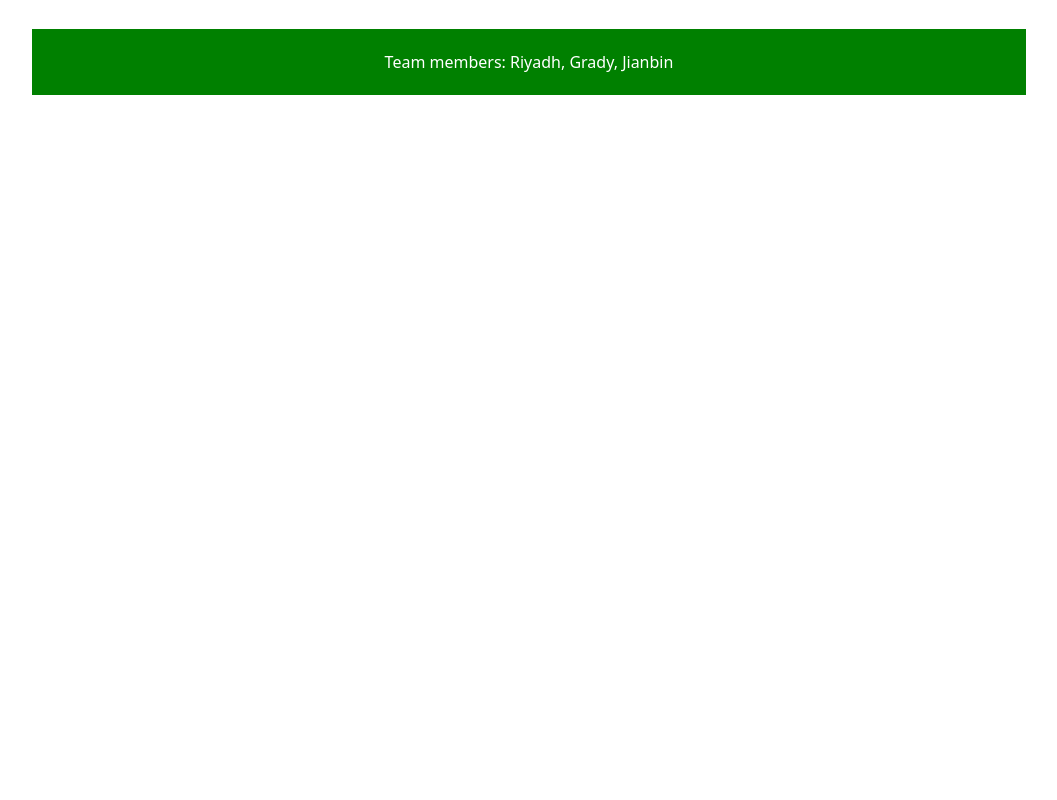
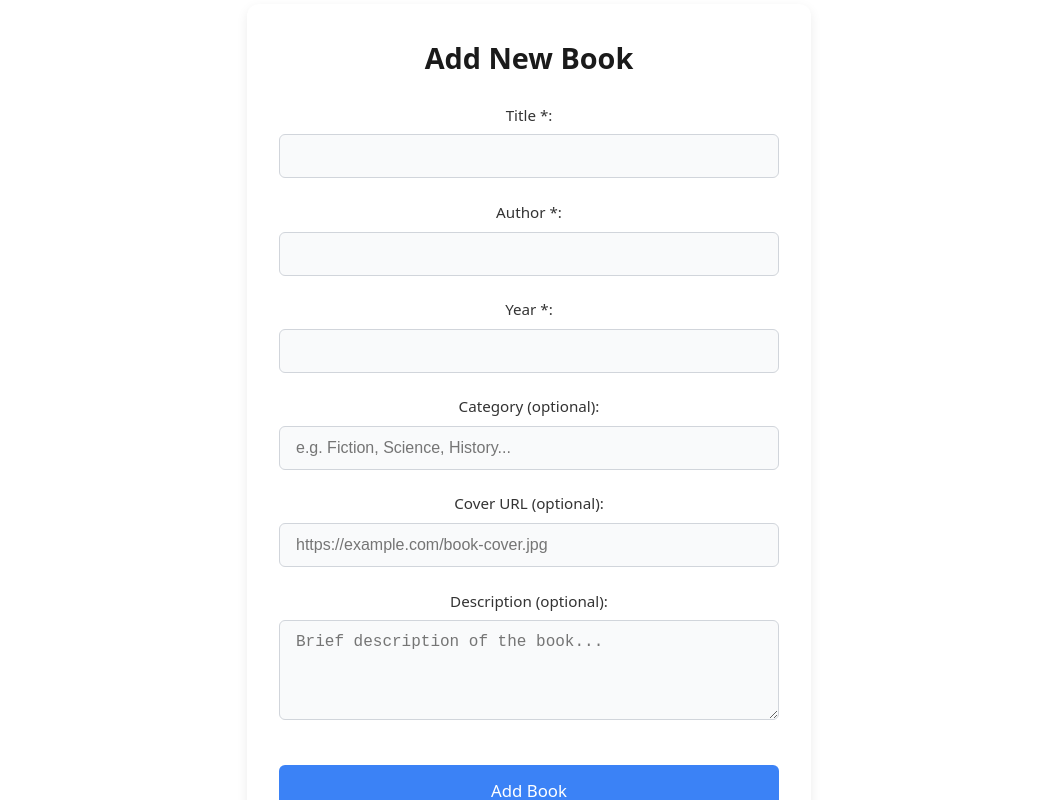
Before and after one commit to zzjabe/Full-Stack-Project, a React (Vite) app: page /NewAdded in a window 1280 px wide. Shown: the part 660-1460 px from the top of the page, without its empty margins (111-1168 px from the left). Before the commit the page ends 800 px from the top, so only its background shows below. Built offline with nearby package versions, Linux system fonts and the light colour scheme.

Commit message:
Added add book form.

```diff
--- a/package.json
+++ b/package.json
@@ -12,7 +12,8 @@
   "dependencies": {
     "react": "^19.2.3",
     "react-dom": "^19.2.3",
-    "react-router-dom": "^7.13.0"
+    "react-router-dom": "^7.13.0",
+    "uuid": "^13.0.0"
   },
   "devDependencies": {
     "@eslint/js": "^9.39.1",
--- /dev/null
+++ b/src/components/AddBookForm/AddBookForm.css
@@ -0,0 +1,98 @@
+.add-book-form {
+  max-width: 500px;
+  margin: 2rem auto;
+  padding: 2rem;
+  background-color: #ffffff;
+  border-radius: 12px;
+  box-shadow: 0 4px 12px rgba(0, 0, 0, 0.08);
+  font-family: system-ui, -apple-system, sans-serif;
+}
+
+.add-book-form h2 {
+  margin-top: 0;
+  margin-bottom: 1.5rem;
+  font-size: 1.8rem;
+  color: #1a1a1a;
+  text-align: center;
+}
+
+.form-group {
+  margin-bottom: 1.4rem;
+}
+
+.form-group label {
+  display: block;
+  margin-bottom: 0.5rem;
+  font-weight: 500;
+  color: #333;
+  font-size: 0.95rem;
+}
+
+.form-group input,
+.form-group textarea,
+.form-group select {
+  width: 100%;
+  padding: 0.75rem 1rem;
+  border: 1px solid #d1d5db;
+  border-radius: 6px;
+  font-size: 1rem;
+  background-color: #f9fafb;
+  transition: border-color 0.2s, box-shadow 0.2s;
+  box-sizing: border-box;
+}
+
+.form-group input:focus,
+.form-group textarea:focus,
+.form-group select:focus {
+  outline: none;
+  border-color: #3b82f6;
+  box-shadow: 0 0 0 3px rgba(59, 130, 246, 0.15);
+  background-color: #ffffff;
+}
+
+.form-group input[type="number"] {
+  -moz-appearance: textfield; /* Firefox */
+}
+
+.form-group input::-webkit-outer-spin-button,
+.form-group input::-webkit-inner-spin-button {
+  -webkit-appearance: none;
+  margin: 0;
+}
+
+.form-group textarea {
+  resize: vertical;
+  min-height: 100px;
+}
+
+.error-message {
+  background-color: #fee2e2;
+  color: #dc2626;
+  padding: 0.75rem 1rem;
+  border-radius: 6px;
+  margin-bottom: 1.5rem;
+  font-size: 0.95rem;
+  border-left: 4px solid #dc2626;
+}
+
+.submit-button {
+  width: 100%;
+  padding: 0.9rem;
+  background-color: #3b82f6;
+  color: white;
+  border: none;
+  border-radius: 6px;
+  font-size: 1.05rem;
+  font-weight: 500;
+  cursor: pointer;
+  transition: background-color 0.2s;
+  margin-top: 1rem;
+}
+
+.submit-button:hover {
+  background-color: #2563eb;
+}
+
+.submit-button:active {
+  background-color: #1d4ed8;
+}
--- /dev/null
+++ b/src/components/AddBookForm/AddBookForm.tsx
@@ -0,0 +1,147 @@
+import { useState } from "react";
+import { v4 as uuidv4 } from "uuid";
+import type { Book } from "../../data/books";
+import './AddBookForm.css'
+
+type Props = {
+    books: Book[];
+    onAddBook: (
+        id: string,
+        title: string,
+        author: string,
+        year: number,
+        category: string,
+        cover: string,
+        description: string
+    ) => void;
+};
+
+function AddBookForm({ books, onAddBook }: Props) {
+    const [title, setTitle] = useState("");
+    const [author, setAuthor] = useState("");
+    const [year, setYear] = useState("");
+    const [category, setCategory] = useState("");
+    const [cover, setCover] = useState("");
+    const [description, setDescription] = useState("");
+    const [error, setError] = useState("");
+
+    function handleSubmit(e: React.FormEvent) {
+        e.preventDefault();
+        setError("");
+
+        if (title.trim() === "") {
+            setError("Title is required.");
+            return;
+        }
+
+        if (author.trim() === "") {
+            setError("Author is required.");
+            return;
+        }
+
+        const yearNum = parseInt(year.trim(), 10);
+        if (year.trim() === "" || isNaN(yearNum)) {
+            setError("Year must be a valid integer.");
+            return;
+        }
+
+        const newId = uuidv4();
+
+        onAddBook(
+            newId,
+            title.trim(),
+            author.trim(),
+            yearNum,
+            category.trim(),
+            cover.trim(),
+            description.trim()
+        );
+
+        setTitle("");
+        setAuthor("");
+        setYear("");
+        setCategory("");
+        setCover("");
+        setDescription("");
+        setError("");
+    }
+
+    return (
+        <form onSubmit={handleSubmit} className="add-book-form">
+            <h2>Add New Book</h2>
+
+            {error && <div className="error-message">{error}</div>}
+
+            <div className="form-group">
+                <label htmlFor="title">Title *:</label>
+                <input
+                    id="title"
+                    type="text"
+                    value={title}
+                    onChange={(e) => setTitle(e.target.value)}
+                    required
+                />
+            </div>
+
+            <div className="form-group">
+                <label htmlFor="author">Author *:</label>
+                <input
+                    id="author"
+                    type="text"
+                    value={author}
+                    onChange={(e) => setAuthor(e.target.value)}
+                    required
+                />
+            </div>
+
+            <div className="form-group">
+                <label htmlFor="year">Year *:</label>
+                <input
+                    id="year"
+                    type="number"
+                    value={year}
+                    onChange={(e) => setYear(e.target.value)}
+                    step="1"
+                    required
+                />
+            </div>
+
+            <div className="form-group">
+                <label htmlFor="category">Category (optional):</label>
+                <input
+                    id="category"
+                    type="text"
+                    value={category}
+                    onChange={(e) => setCategory(e.target.value)}
+                    placeholder="e.g. Fiction, Science, History..."
+                />
+            </div>
+
+            <div className="form-group">
+                <label htmlFor="cover">Cover URL (optional):</label>
+                <input
+                    id="cover"
+                    type="url"
+                    value={cover}
+                    onChange={(e) => setCover(e.target.value)}
+                    placeholder="https://example.com/book-cover.jpg"
+                />
+            </div>
+
+            <div className="form-group">
+                <label htmlFor="description">Description (optional):</label>
+                <textarea
+                    id="description"
+                    value={description}
+                    onChange={(e) => setDescription(e.target.value)}
+                    rows={4}
+                    placeholder="Brief description of the book..."
+                />
+            </div>
+
+            <button type="submit" className="submit-button">Add Book</button>
+        </form>
+    );
+}
+
+export default AddBookForm;
--- a/src/pages/NewAdded/index.tsx
+++ b/src/pages/NewAdded/index.tsx
@@ -1,21 +1,55 @@
-import { New_added } from "../../data/books";
+import { useState } from "react";
 import { Link } from "react-router-dom";
-import './index.css'
+import type { Book } from "../../data/books";
+import AddBookForm from "../../components/AddBookForm/AddBookForm";
+import { New_added as initialBooks } from "../../data/books";
+import './index.css';
 
-function NewAdded(){
+function NewAdded() {
+  const [books, setBooks] = useState(initialBooks || []);
+
+  const handleAddBook = (
+    id: string,
+    title: string,
+    author: string,
+    year: number,
+    category: string,
+    cover: string,
+    description: string
+  ) => {
+    const newBook: Book = {
+      id,
+      title,
+      author,
+      year,
+      category,
+      cover,
+      description,
+    };
+    setBooks(prev => [newBook, ...prev]);
+  };
+
   return (
+    <>
       <div className="new-added-page">
         <h2 className="page-title">New Added Books</h2>
 
+        {books.length === 0 ? (
+          <p className="no-books">No books added yet. Use the form above!</p>
+        ) : (
           <div className="books-row-grid">
-        {New_added.map((book) => (
+            {books.map((book) => (
               <Link
                 to={`/book/${book.id}`}
                 className="mini-book-card"
                 key={book.id}
               >
                 <div className="mini-book-cover">
-              <img src={book.cover} alt={book.title} loading="lazy" />
+                  <img
+                    src={book.cover || '/images/placeholder-book.jpg'}
+                    alt={book.title}
+                    loading="lazy"
+                  />
                 </div>
 
                 <div className="mini-book-info">
@@ -27,7 +61,13 @@ function NewAdded(){
               </Link>
             ))}
           </div>
+        )}
+        <AddBookForm
+          books={books}
+          onAddBook={handleAddBook}
+        />
       </div>
+    </>
   );
 }
 
```
Also changed, not shown: 1 other file (tests, documents, lock files or other folders). Lines whose indentation alone changed are shown as unchanged.
